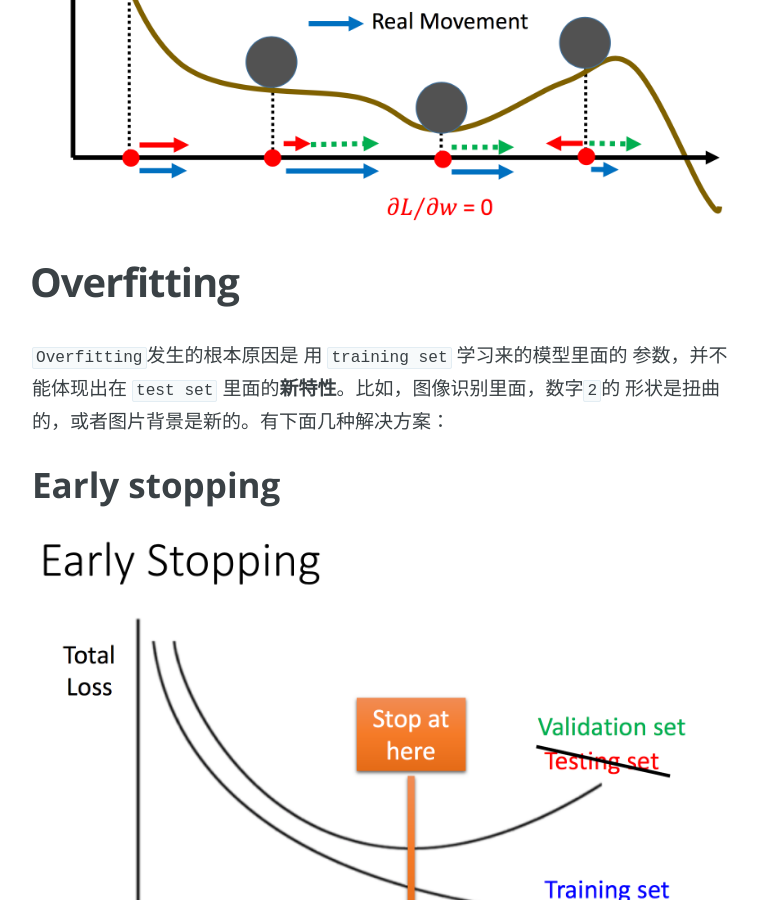
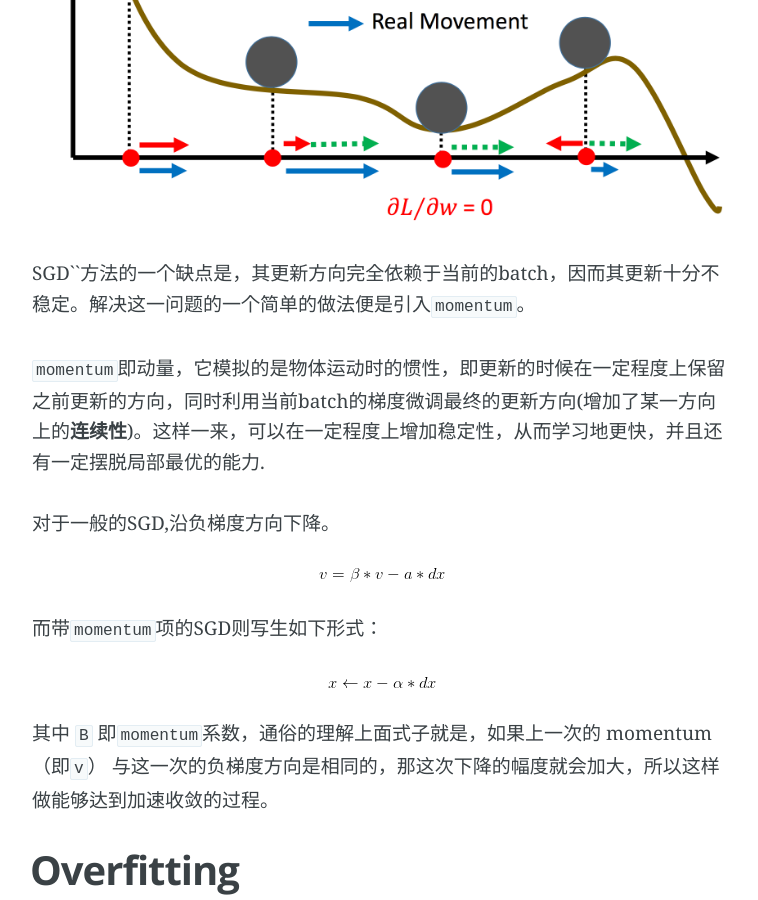
Before and after one commit to xiandong79/xiandong79.github.io, a Jekyll site: the page built from _posts/2017-04-29-Deep-Learning-经验总结.md, in a window 1280 px wide and 900 px high, scrolled down 2688 px. Shown: the whole window, without its empty margins (258-1016 px from the left). Built offline with Jekyll 4.4.1, drawn with Linux system fonts in a browser that asks for light colours; our own code applies the rules of GitHub Pages for plain Markdown files.

Commit message:
Momentum
Momentum

```diff
--- a/_posts/2017-04-29-Deep-Learning-经验总结.md
+++ b/_posts/2017-04-29-Deep-Learning-经验总结.md
@@ -32,6 +32,19 @@
 
 ![momentum.png](/downloads/momentum.png)
 
+SGD``方法的一个缺点是，其更新方向完全依赖于当前的batch，因而其更新十分不稳定。解决这一问题的一个简单的做法便是引入`momentum`。
+
+`momentum`即动量，它模拟的是物体运动时的惯性，即更新的时候在一定程度上保留之前更新的方向，同时利用当前batch的梯度微调最终的更新方向(增加了某一方向上的**连续性**)。这样一来，可以在一定程度上增加稳定性，从而学习地更快，并且还有一定摆脱局部最优的能力.
+
+对于一般的SGD,沿负梯度方向下降。
+
+![SGD.png](/downloads/SGD.png)
+
+而带`momentum`项的SGD则写生如下形式：
+
+![SGD-momentum.png](/downloads/SGD-momentum.png)
+
+其中 `B` 即`momentum`系数，通俗的理解上面式子就是，如果上一次的 momentum（即`v`） 与这一次的负梯度方向是相同的，那这次下降的幅度就会加大，所以这样做能够达到加速收敛的过程。
 
 ## Overfitting
 `Overfitting`发生的根本原因是 用 `training set` 学习来的模型里面的 参数，并不能体现出在 `test set` 里面的**新特性**。比如，图像识别里面，数字`2`的 形状是扭曲的，或者图片背景是新的。有下面几种解决方案：
```
Also changed, not shown: downloads/SGD-momentum.png (added), downloads/SGD.png (added).
